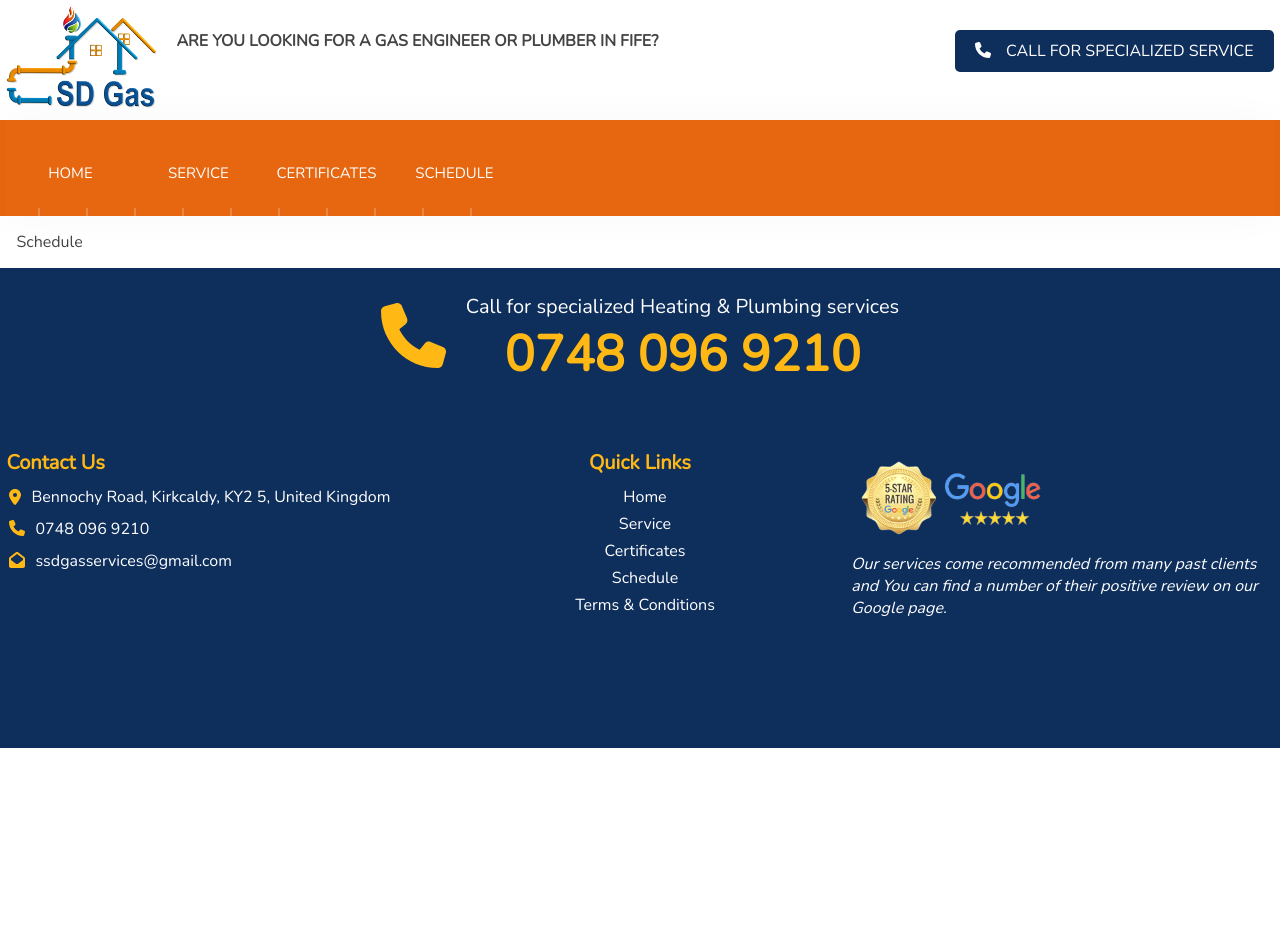
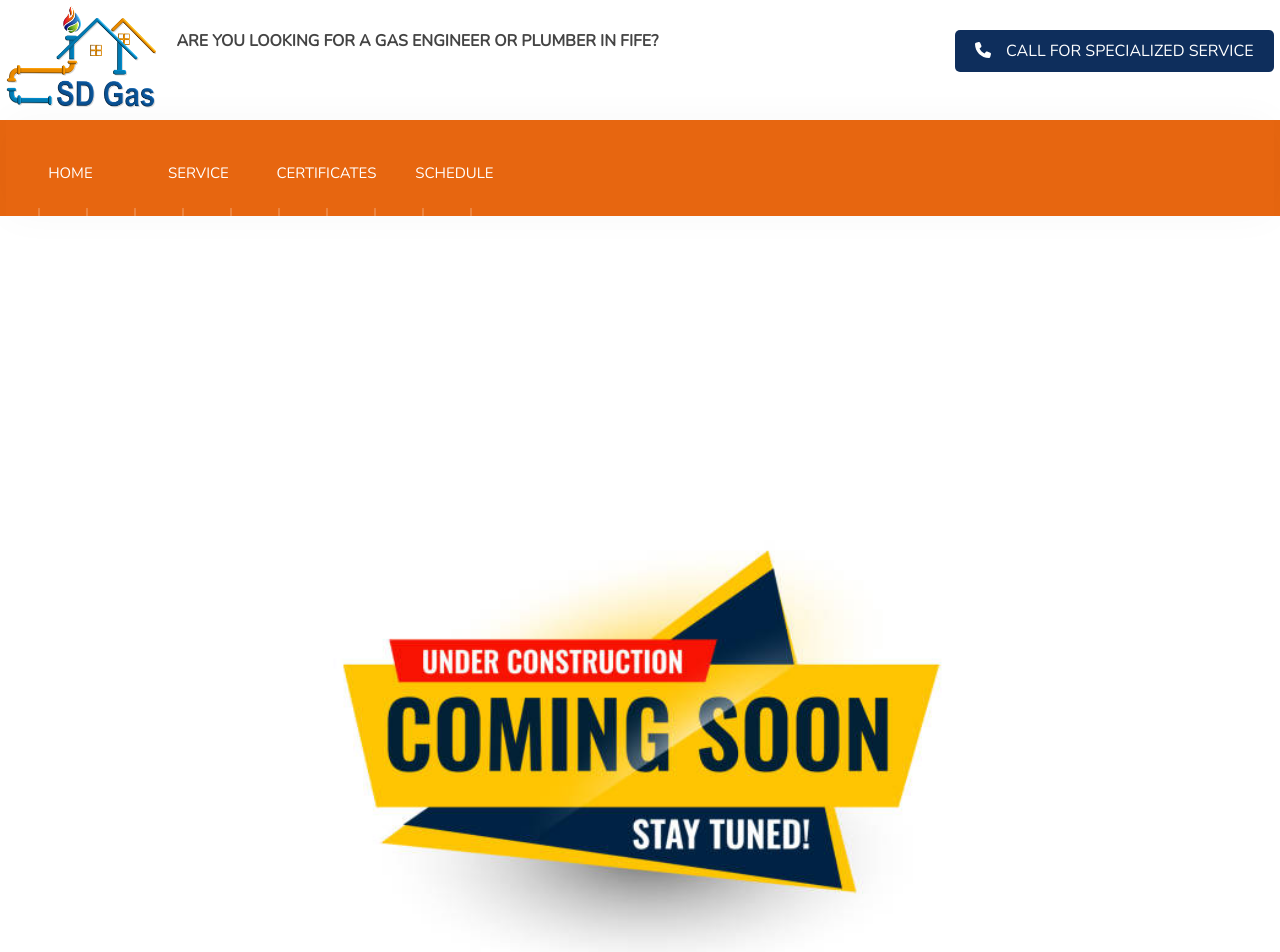
Before and after one commit to Iza-Soft/SDGas.Platform.UI, a React (Create React App) app: page /schedule in a window 1280 px wide. Shown: the top 952 px of the page. Before the commit the page ends 800 px from the top, so only its background shows below. Built offline with nearby package versions, Linux system fonts and the light colour scheme.

Commit message:
adding pic under construction

```diff
--- a/src/components/workspace/workspace-schedule/style.module.css
+++ b/src/components/workspace/workspace-schedule/style.module.css
@@ -22,3 +22,18 @@ div.container > .wrapper {
     gap: 20px;
   }
 }
+
+div.panel {
+  padding: 10px;
+  height: 1024px;
+  position: relative;
+}
+
+.pic {
+  position: absolute;
+  top: 0;
+  bottom: 0;
+  left: 0;
+  right: 0;
+  margin: auto;
+}
--- a/src/components/workspace/workspace-schedule/workspace-schedule.tsx
+++ b/src/components/workspace/workspace-schedule/workspace-schedule.tsx
@@ -1,10 +1,20 @@
 import React from "react";
 import style from "./style.module.css";
+import underConstruction from "../../../images/under-construction.jpg";
 
 const WorkspaceSchedule = (): React.JSX.Element => {
   return (
     <div className={style.container}>
-      <div className={style.wrapper}>Schedule</div>
+      <div className={style.wrapper}>
+        <div className={`${style.panel} row`}>
+          <img
+            src={underConstruction}
+            width="750"
+            alt="Under Construction"
+            className={style.pic}
+          />
+        </div>
+      </div>
     </div>
   );
 };
```
Also changed, not shown: src/images/under-construction.jpg (added).
